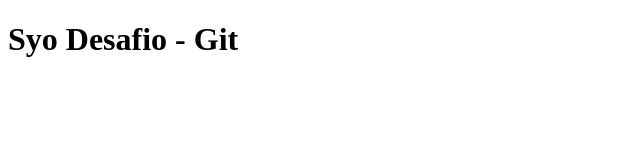
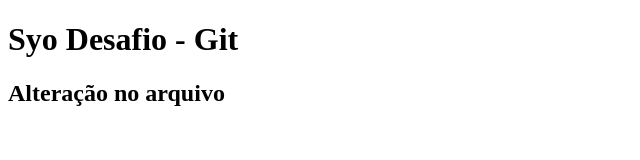
Before and after one commit to gabrielfs001/syo-desafio, a plain HTML site: page index.html in a window 1280 px wide. Shown: the whole page, without its empty margins (0-640 px from the left). Drawn offline with Linux system fonts and the light colour scheme.

Commit message:
Altera arquivo index

```diff
--- a/index.html
+++ b/index.html
@@ -8,5 +8,6 @@
 </head>
 <body>
     <h1>Syo Desafio - Git</h1>
+	<h2>Alteração no arquivo </h2>
 </body>
 </html>
```
